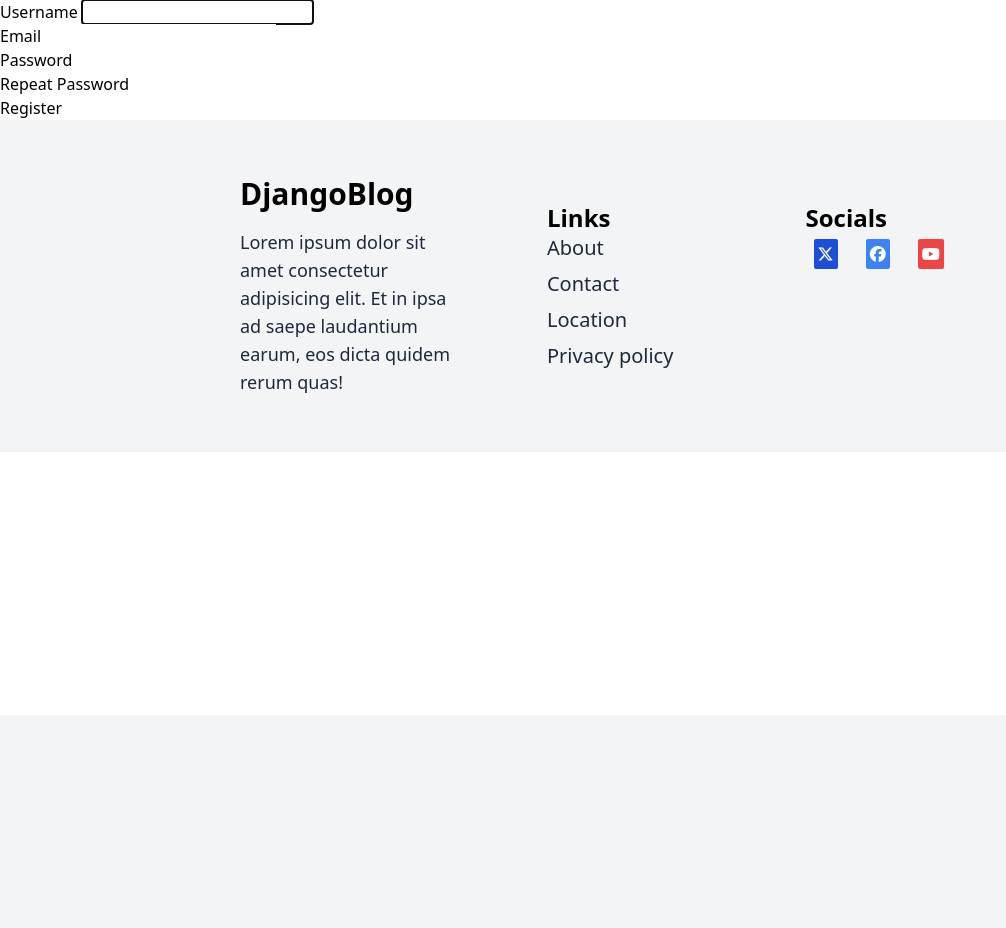
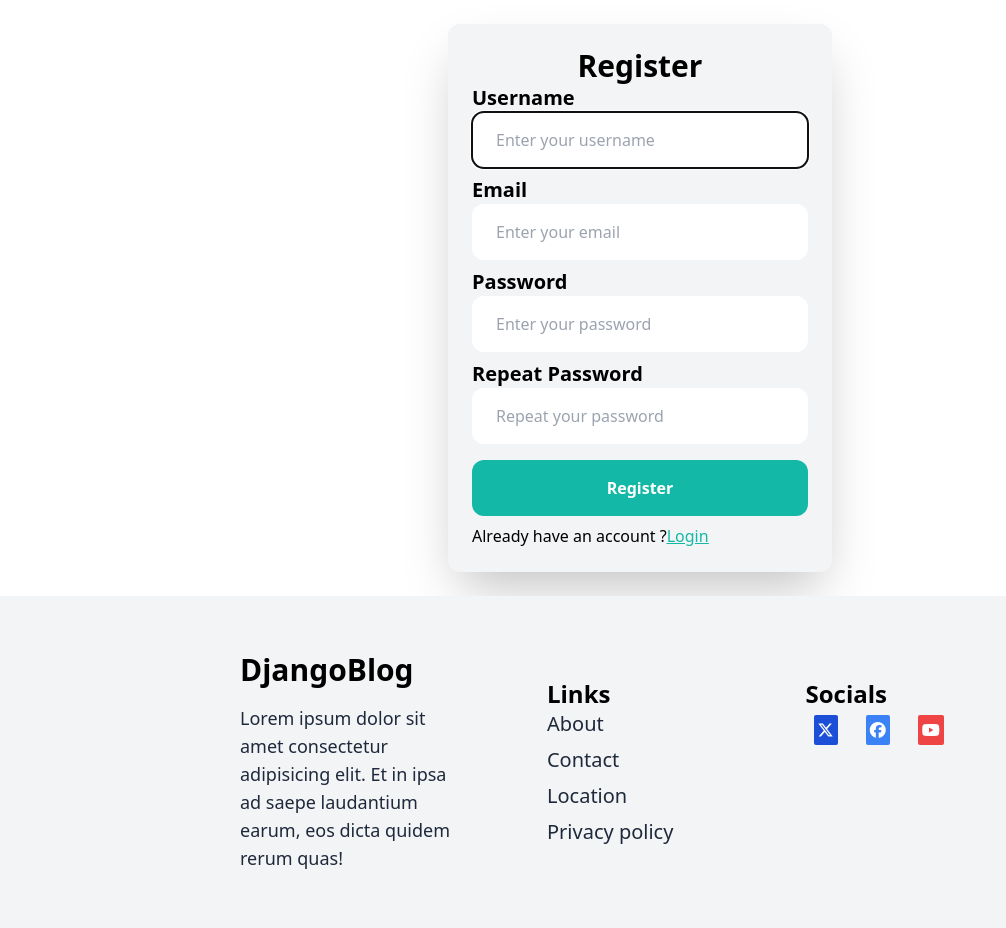
Before and after one commit to zablon-oigo/blog, a Django app: page /users/reg/ in a window 1280 px wide. Shown: the part 85-1013 px from the top of the page, without its empty margins (0-1006 px from the left). Before the commit the page ends 478 px from the top, so only its background shows below. Run offline with Django 4.2, Linux system fonts and the light colour scheme; some libraries are stand-ins or nearby versions.

Commit message:
styling the signup form

```diff
--- a/static/js/main.js
+++ b/static/js/main.js
@@ -5,6 +5,13 @@ let blogApp=()=>{
 }
 setTimeout(blogApp,3000)
 
+let app=()=>{
+    let alertButton=document.querySelector('#alert');
+    alertButton.classList.toggle('hidden')
+    console.log('its working')
+}
+setTimeout(app,4000)
+
 
 // document.addEventListener('click',()=>{
 //     let dismissButton=document.querySelector('#dismiss-alert')
--- a/users/forms.py
+++ b/users/forms.py
@@ -18,3 +18,20 @@ class RegForm(UserCreationForm):
     class Meta:
         model=User
         fields=['username','email','password1','password2',]
+
+    username=forms.CharField(widget=forms.TextInput(attrs={
+            'placeholder':'Enter your username',
+            'class':'px-6 py-4 rounded-xl w-full mb-2'
+        }))
+    email=forms.CharField(widget=forms.EmailInput(attrs={
+            'placeholder':'Enter your email',
+            'class':'px-6 py-4 w-full rounded-xl mb-2'
+        }))
+    password1=forms.CharField(widget=forms.PasswordInput(attrs={
+            'placeholder':'Enter your password',
+            'class':'w-full px-6 py-4 rounded-xl mb-2',
+        }))
+    password2=forms.CharField(widget=forms.PasswordInput(attrs={
+            'placeholder':'Repeat your password',
+            'class':'w-full px-6 py-4 rounded-xl mb-2'
+        }))
--- a/users/templates/reg.html
+++ b/users/templates/reg.html
@@ -1,31 +1,34 @@
 {% extends 'blog/base.html' %}
-
 {% block title %}
 Login
 {% endblock %}
 {% block content  %}
+<div class="max-w-sm mx-auto p-6 m-6 bg-gray-100 rounded-xl shadow-2xl">
+     <div class="flex items-center flex-col">
+
+        <h2 class="text-3xl font-semibold">Register</h2>
     <form action="{% url 'register' %}" method="post">
         {% csrf_token %}
         {{form.non_field_errors}}
         <div class="">
-        <label for="">Username</label>
+            <label for="" class="font-semibold text-xl">Username</label>
             {{form.username}}
         </div>
         <div class="">
-        <label for="">Email</label>
+            <label for="" class="font-semibold text-xl">Email</label>
             {{form.email}}
         </div>
         <div class="">
-        <label for="">Password</label>
+            <label for="" class="font-semibold text-xl">Password</label>
             {{form.password1}}
         </div>
         <div class="">
-        <label for="">Repeat Password</label>
+            <label for="" class="font-semibold text-xl">Repeat Password</label>
             {{form.password2}}
         </div>
         <div class="">
             {% if form.errors or form.non_field_errors %}
-        <div class="">
+            <div id="alert" class=" m-2 bg-red-500 rounded-xl p-4 text-base">
                 {% for field in form %}
                 {{field.errors}}
                 {% endfor %}
@@ -34,6 +37,11 @@ Login
             {% endif %}
 
         </div>
-    <input type="submit" value="Register" class="">
+        <input type="submit" value="Register" class="m-2 bg-teal-500 py-4 px-6 w-full mx-auto hover:bg-teal-700 rounded-xl font-semibold text-white">
+        <p class="text-base">Already have an account ?<span class="text-teal-500 underline"><a href="{% url 'login' %}">Login</a></span></p>
      </form>
+     </div>
+
+</div>
+
  {% endblock %}
```
Also changed, not shown: db.sqlite3. Lines whose indentation alone changed are shown as unchanged.
